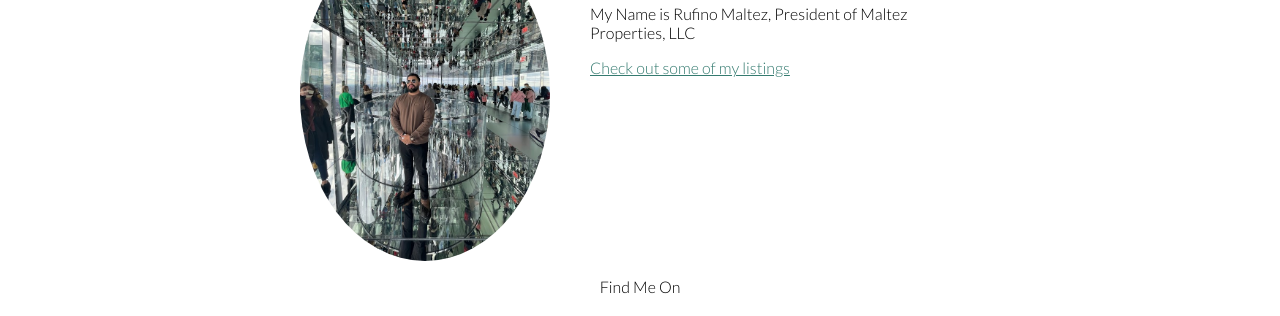
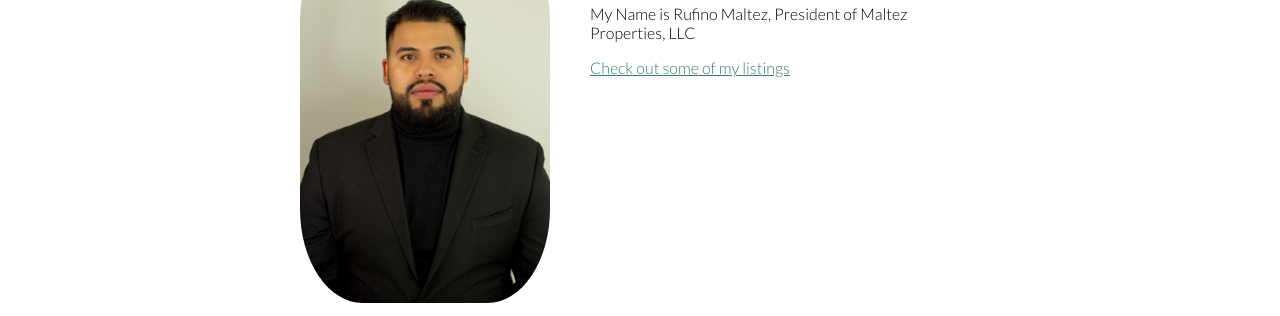
Before and after one commit to rufinomaltez/Portfolio-Website, a plain HTML site: page index.html in a window 1280 px wide. Shown: the part 312-628 px from the top of the page. Drawn offline with Linux system fonts and the light colour scheme.

Commit message:
Changed the portrait picture sizing

```diff
--- a/css/style.production.css
+++ b/css/style.production.css
@@ -38,11 +38,11 @@ a:hover, a:focus {/* No underlining when hovering over a link */
 }
 
 a:visited {/* visited link */
-  color: rgb(117, 41, 117);
+  color: rgb(0, 0, 0);
 }
 
 a:active {/* selected link */
-  color: #357b70;
+  color: #1d7195;
 }
 
 button {/* overwrites browser defaults and resets the broder */
@@ -110,7 +110,7 @@ div {
     height: auto;
     width: 250px;
     margin-right: 40px;
-    border-radius: 50%;
+    border-radius: 25%;
 }
 
 .profile {
--- a/css/styles.css
+++ b/css/styles.css
@@ -2,7 +2,7 @@
     --primary-color: #357b70;
     --secondary-color: #e0b354;
     --background-color: #c7bfbf;
-    --visited-link: rgb(117, 41, 117);
+    --visited-link: rgb(0, 0, 0);
     --border-bottom: #000000;
     --button-color: #6676cd;
     --secondary-text-color: white;
@@ -91,9 +91,9 @@ div {
 .profile__portrait {
     float: left;
     height: auto;
-    width: 250px;
+    width: 265px;
     margin-right: 40px;
-    border-radius: 50%;
+    border-radius: 20%;
 }
 
 .profile {
--- a/index.html
+++ b/index.html
@@ -33,7 +33,7 @@
             </nav>
         </header>
         <div class="profile">
-            <img src= "img/Portrait2.jpeg" class="profile__portrait" alt="Rufino Maltez Portrait"><!--Add Portrait picture here-->
+            <img src="img/Final Portrait Picture.jpg" class="profile__portrait" alt="Rufino Maltez Portrait"><!--Add Portrait picture here-->
             <h1>Hello Customers!</h1>
             <p>
                 My Name is Rufino Maltez, <span>President</span> of Maltez Properties, LLC
```
Also changed, not shown: img/Final Portrait Picture.jpg (added), 1 other file.
